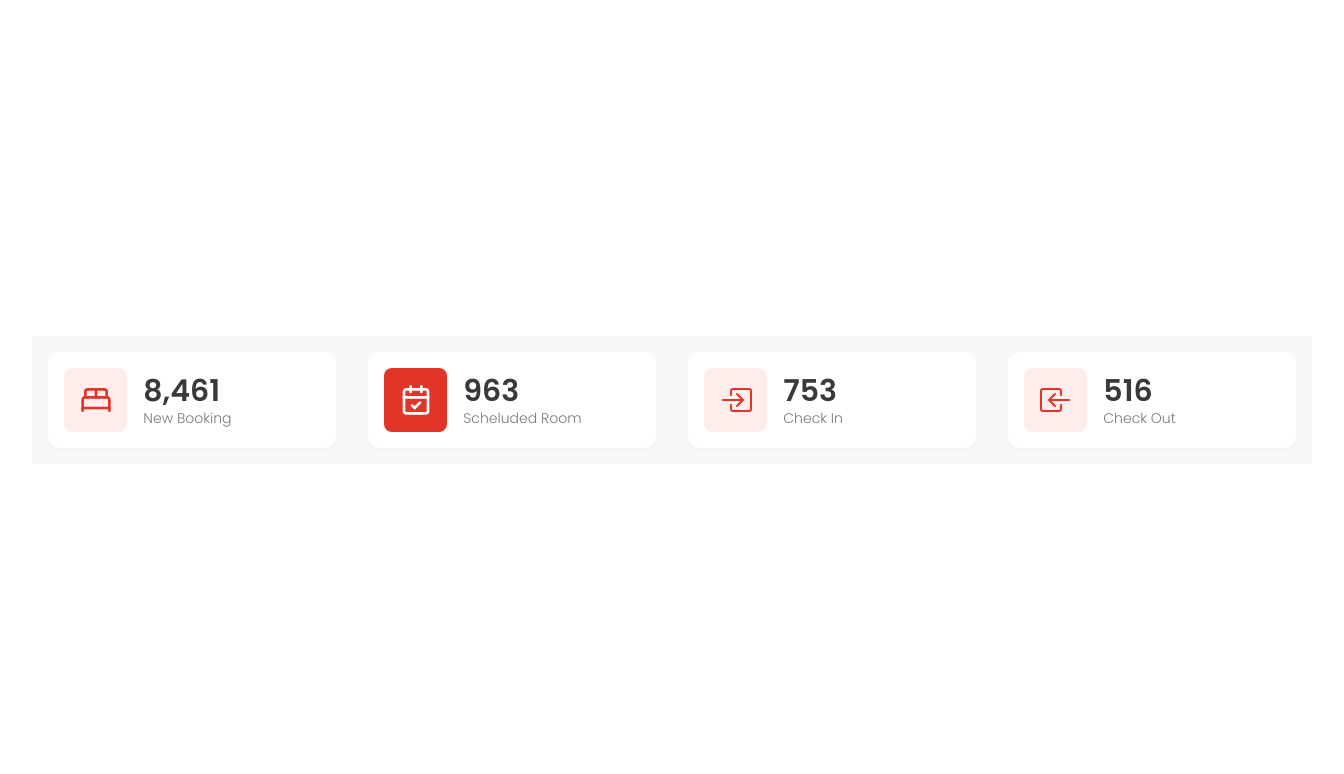
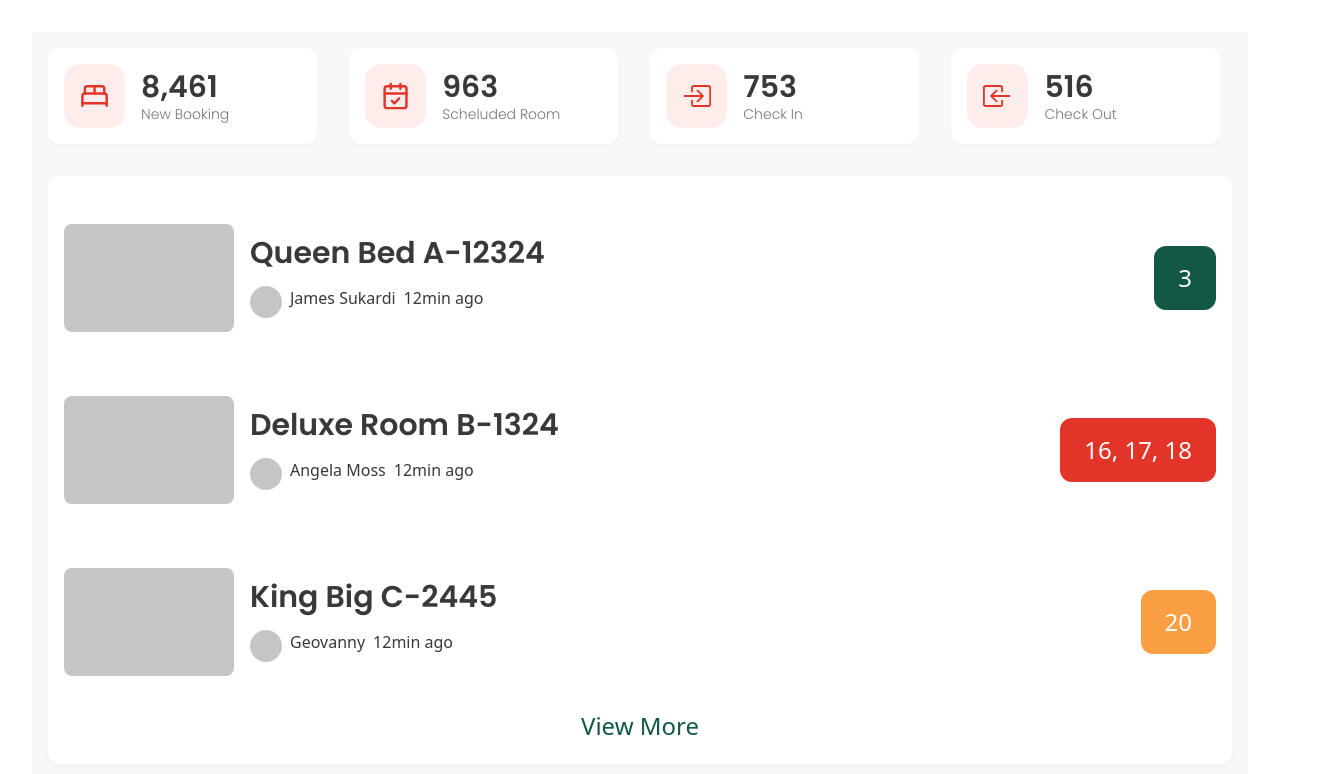
Before and after one commit to JuanJoseRodriguezdePraAviles/hotelDashboard, a React (Vite) app: page / in a window 1280 px wide. Shown: the top 774 px of the page, 1344 px wide, since content can reach past the window. Built offline with nearby package versions, Linux system fonts and the light colour scheme.

Commit message:
List rooms on dashboard and KPI styles improved

```diff
--- /dev/null
+++ b/src/components/CircleSmall/CircleSmall.jsx
@@ -0,0 +1,9 @@
+import { Circle } from "./CircleSmallStyled";
+
+export const CircleSmall = () => {
+    return (
+        <Circle></Circle>
+    );
+}
+
+export default CircleSmall;
--- /dev/null
+++ b/src/components/CircleSmall/CircleSmallStyled.js
@@ -0,0 +1,13 @@
+import styled from "styled-components";
+
+export const Circle = styled.div`
+    display: flex;
+    justify-content: center;
+    align-items: center;
+    width: 1rem;
+    height: 1rem;
+    border-radius: 50%;
+    background-color: #C5C5C5;
+    padding:0.5rem;
+    margin-right: 0.5rem;
+`;
--- /dev/null
+++ b/src/components/RectCard/RectCard.jsx
@@ -0,0 +1,15 @@
+import { CardWrapper, DataWrapper, Number, NumberUnit } from "./RectCardStyled";
+
+export const RectCard = ({ number, description, icon}) => {
+    return (
+        <>
+            <CardWrapper>
+                {icon}
+                <DataWrapper>
+                    <Number>{number}</Number>
+                    <NumberUnit>{description}</NumberUnit>
+                </DataWrapper>
+            </CardWrapper>
+        </>
+    );
+}
--- a/src/components/RectCard.jsx
+++ b/src/components/RectCard/RectCardStyled.js
@@ -1,7 +1,7 @@
 import styled from "styled-components";
 
-const CardWrapper = styled.div`
-    width: 340px;
+export const CardWrapper = styled.div`
+    width: 19.5%;
     display: flex;
     flex-direction: row;
     background: var(--unnamed-color-ffffff) 0% 0% no-repeat padding-box;
@@ -10,8 +10,26 @@ const CardWrapper = styled.div`
     border-radius: 12px;
     margin: 1rem;
     padding: 1rem;
+
+    &:hover {
+        box-shadow: 0 6px 12px #d5d5d5;
+
+        svg {
+            color: #FFEDEC;
+            background-color: #E23428;
+        }
+
+    }
+    svg {
+        color: #E23428;
+        background-color: #FFEDEC;
+        font-size: 3rem;
+        padding: 1rem;
+        border-radius: 1rem;
+        width: 2rem;
+    }
 `;
-const DataWrapper = styled.div`
+export const DataWrapper = styled.div`
     width: 70%;
     height: auto;
     display: flex;
@@ -19,7 +37,7 @@ const DataWrapper = styled.div`
     text-align: left;
     padding-left: 1rem;
 `;
-const Number = styled.p`
+export const Number = styled.p`
     width: 3.5rem;
     height: 2.5rem;
     margin: 0;
@@ -30,7 +48,7 @@ const Number = styled.p`
     color: #393939;
     opacity: 1;
 `;
-const NumberUnit = styled.p`
+export const NumberUnit = styled.p`
     width: 10rem;
     height: 1.1rem;
     margin: 0;
@@ -40,22 +58,3 @@ const NumberUnit = styled.p`
     letter-spacing: 0px;
     color: #787878;
 `;
-
-function RectCard({ number, description, children }) {
-    return (
-        <>
-            <CardWrapper>
-                {children}
-                <DataWrapper>
-                    <Number>{number}</Number>
-                    <NumberUnit>{description}</NumberUnit>
-                </DataWrapper>
-
-            </CardWrapper>
-
-        </>
-
-    );
-}
-
-export default RectCard;
--- /dev/null
+++ b/src/components/RoomBookingCard.jsx
@@ -0,0 +1,112 @@
+import RoomPhoto from './RoomPhoto';
+import CircleSmall from './CircleSmall/CircleSmall';
+import styled from "styled-components";
+import SquaredCalendar from '../components/SquaredCalendar';
+
+const CardWrapper = styled.div`
+    width: 100%;
+    display: flex;
+    justify-content: space-between;
+    flex-direction: row;
+    align-items: center;
+    background: var(--unnamed-color-ffffff) 0% 0% no-repeat padding-box;
+    background: #FFFFFF 0% 0% no-repeat padding-box;
+    border-radius: 12px;
+    margin: 1rem;
+    padding: 1rem;
+`;
+
+const DataWrapper = styled.div`
+    width: 25rem;
+    height: auto;
+    display: flex;
+    flex-direction: column;
+    text-align: left;
+    padding-left: 1rem;
+`;
+
+const GuestWrapper = styled.div`
+    width: 100%;
+    height: auto;
+    display: flex;
+    flex-direction: row;
+    text-align: left;
+    padding-top: 1rem;
+`;
+
+const Title = styled.p`
+    width: 100%;
+    height: 2.5rem;
+    margin: 0;
+    color: var(--unnamed-color-393939);
+    text-align: left;
+    font: normal normal 600 30px/46px Poppins;
+    letter-spacing: 0px;
+    color: #393939;
+    opacity: 1;
+`;
+
+const Guest = styled.p`
+    width: auto;
+    height: 2.5rem;
+    margin: 0;
+    color: var(--unnamed-color-393939);
+    text-align: left;
+    font: normal normal medium 14px/21px Poppins;
+    letter-spacing: 0px;
+    color: #393939;
+    opacity: 1;
+    margin-right: 0.5rem;
+`;
+
+const TimeCount = styled.p`
+    width: auto;
+    height: 2.5rem;
+    margin: 0;
+    color: var(--unnamed-color-393939);
+    text-align: left;
+    font: normal normal medium 14px/21px Poppins;
+    letter-spacing: 0px;
+    color: #393939;
+    opacity: 1;
+`;
+
+const Days = styled.p`
+    width: auto;
+    font-size: 1.5rem;
+    color: var(--unnamed-color-ffffff);
+    text-align: center;
+    font: normal normal medium 20px/30px Poppins;
+    letter-spacing: 0px;
+    color: #FFFFFF;
+    opacity: 1;
+    white-space: nowrap;
+    padding: 1rem;
+`;
+
+
+
+function RoomBookingCard({ title, roomNumber, guest, time, daysColor, days }) {
+    return (
+        <>
+            <CardWrapper>
+                <RoomPhoto></RoomPhoto>
+                <DataWrapper>
+                    <Title>{title} {roomNumber}</Title>
+                    <GuestWrapper>
+                        <CircleSmall></CircleSmall>
+                        <Guest>{guest}</Guest>
+                        <TimeCount>{time}min ago</TimeCount>
+                    </GuestWrapper>
+                </DataWrapper>
+                <SquaredCalendar bgColor={daysColor}>
+                    <Days>
+                        {days}
+                    </Days>
+                </SquaredCalendar>
+            </CardWrapper>
+        </>
+    );
+}
+
+export default RoomBookingCard;
--- /dev/null
+++ b/src/components/RoomList.jsx
@@ -0,0 +1,41 @@
+import styled from "styled-components";
+import RoomBookingCard from './RoomBookingCard';
+
+const Rooms = styled.div`
+    width: 100%;
+    display: flex;
+    flex-direction: column;
+    align-items: center;
+    background: var(--unnamed-color-ffffff) 0% 0% no-repeat padding-box;
+    background: #FFFFFF 0% 0% no-repeat padding-box;
+    box-shadow: 0px 4px 4px #00000005;
+    border-radius: 12px;
+    margin: 1rem;
+    padding: 1rem;
+`;
+
+const ViewMore = styled.p`
+    font-size: 1.5rem;
+    width: 100%;
+    height: 2.5rem;
+    margin: 0;
+    color: var(--unnamed-color-135846);
+    text-align: center;
+    font: normal normal medium 16px/25px Poppins;
+    letter-spacing: 0px;
+    color: #135846;
+    opacity: 1;
+`;
+
+function RoomList() {
+    return (
+        <Rooms>
+            <RoomBookingCard title="Queen Bed" roomNumber="A-12324" guest="James Sukardi" time="12" daysColor="#135846" days="3"></RoomBookingCard>
+            <RoomBookingCard title="Deluxe Room" roomNumber="B-1324" guest="Angela Moss" time="12" daysColor="#E23428" days="16, 17, 18"></RoomBookingCard>
+            <RoomBookingCard title="King Big" roomNumber="C-2445" guest="Geovanny" time="12" daysColor="#FB9F44" days="20"></RoomBookingCard>
+            <ViewMore>View More</ViewMore>
+        </Rooms>
+    );
+}
+
+export default RoomList;
--- /dev/null
+++ b/src/components/RoomPhoto.jsx
@@ -0,0 +1,23 @@
+import styled from "styled-components";
+
+const Photo = styled.div`
+    display: flex;
+    justify-content: center;
+    align-items: center;
+    width: 9.625rem;
+    height: 5.75rem;
+    border-radius: 0.5rem;
+    background-color: #C5C5C5;
+    padding:0.5rem;
+`;
+
+function RoomPhoto() {
+    return (
+        <>
+            <Photo></Photo>
+        </>
+
+    );
+}
+
+export default RoomPhoto;
--- /dev/null
+++ b/src/components/SquaredCalendar.jsx
@@ -0,0 +1,22 @@
+import styled from "styled-components";
+
+const DayWrapper = styled.div`
+    display: flex;
+    justify-content: center;
+    align-items: center;
+    width: auto;
+    height: 3rem;
+    border-radius: 12px;
+    background-color: ${(props) => props.bg || "#C5C5C5" };
+    padding:0.5rem;
+    margin-left:auto;
+
+`;
+
+function SquaredCalendar({bgColor, children}) {
+    return (
+        <DayWrapper bg={bgColor}>{children}</DayWrapper>
+    );
+}
+
+export default SquaredCalendar;
--- a/src/components/SquaredSmall.jsx
+++ b/src/components/SquaredSmall.jsx
@@ -1,20 +1,19 @@
 import styled from "styled-components";
 
 const IconWrapper = styled.div`
-display: flex;
+    display: flex;
     justify-content: center;
     align-items: center;
-    width: 3rem;
+    width: auto;
     height: 3rem;
     border-radius: 0.5rem;
-    background-color: ${(props) => props.bg || "#C5C5C5" };
+    background-color:#C5C5C5;
     padding:0.5rem;
-
 `;
 
-function SquaredSmall({bgColor, children}) {
+function SquaredSmall({icon}) {
     return (
-        <IconWrapper bg={bgColor}>{children}</IconWrapper>
+        <IconWrapper>{icon}</IconWrapper>
     );
 }
 
--- a/src/pages/Dashboard.jsx
+++ b/src/pages/Dashboard.jsx
@@ -1,12 +1,14 @@
 import React from "react";
 import { LuBedDouble, LuCalendarCheck } from "react-icons/lu";
 import SquaredSmall from '../components/SquaredSmall';
-import RectCard from '../components/RectCard';
+import {RectCard} from '../components/RectCard/RectCard';
 import styled from "styled-components";
 import { BsBoxArrowInRight, BsBoxArrowInLeft } from "react-icons/bs";
+import RoomList from '../components/RoomList';
 
 const DashboardWrapper = styled.div`
     display: flex;
+    flex-wrap: wrap;
     flex-direction: row;
     width: 100%;
     height: 100%;
@@ -18,26 +20,11 @@ const DashboardWrapper = styled.div`
 function Dashboard() {
     return (
         <DashboardWrapper>
-            <RectCard number="8,461" description="New Booking">
-                <SquaredSmall bgColor="#FFEDEC">
-                    <LuBedDouble color="#E23428" size="2rem" />
-                </SquaredSmall>
-            </RectCard>
-            <RectCard number="963" description="Scheluded Room">
-                <SquaredSmall bgColor="#E23428">
-                    <LuCalendarCheck color="#FFFFFF" size="2rem" />
-                </SquaredSmall>
-            </RectCard>
-            <RectCard number="753" description="Check In">
-                <SquaredSmall bgColor="#FFEDEC">
-                    <BsBoxArrowInRight color="#E23428" size="2rem" />
-                </SquaredSmall>
-            </RectCard>
-            <RectCard number="516" description="Check Out">
-                <SquaredSmall bgColor="#FFEDEC">
-                    <BsBoxArrowInLeft color="#E23428" size="2rem" />
-                </SquaredSmall>
-            </RectCard>
+            <RectCard number="8,461" description="New Booking" icon={<LuBedDouble size="2rem"/>} />
+            <RectCard number="963" description="Scheluded Room" icon={<LuCalendarCheck size="2rem"/>} />
+            <RectCard number="753" description="Check In" icon={<BsBoxArrowInRight size="2rem"/>} />
+            <RectCard number="516" description="Check Out" icon={<BsBoxArrowInLeft size="2rem"/>} />
+            <RoomList />
         </DashboardWrapper>
     );
 }
```
Also changed, not shown: src/assets/hotel.svg (added).
